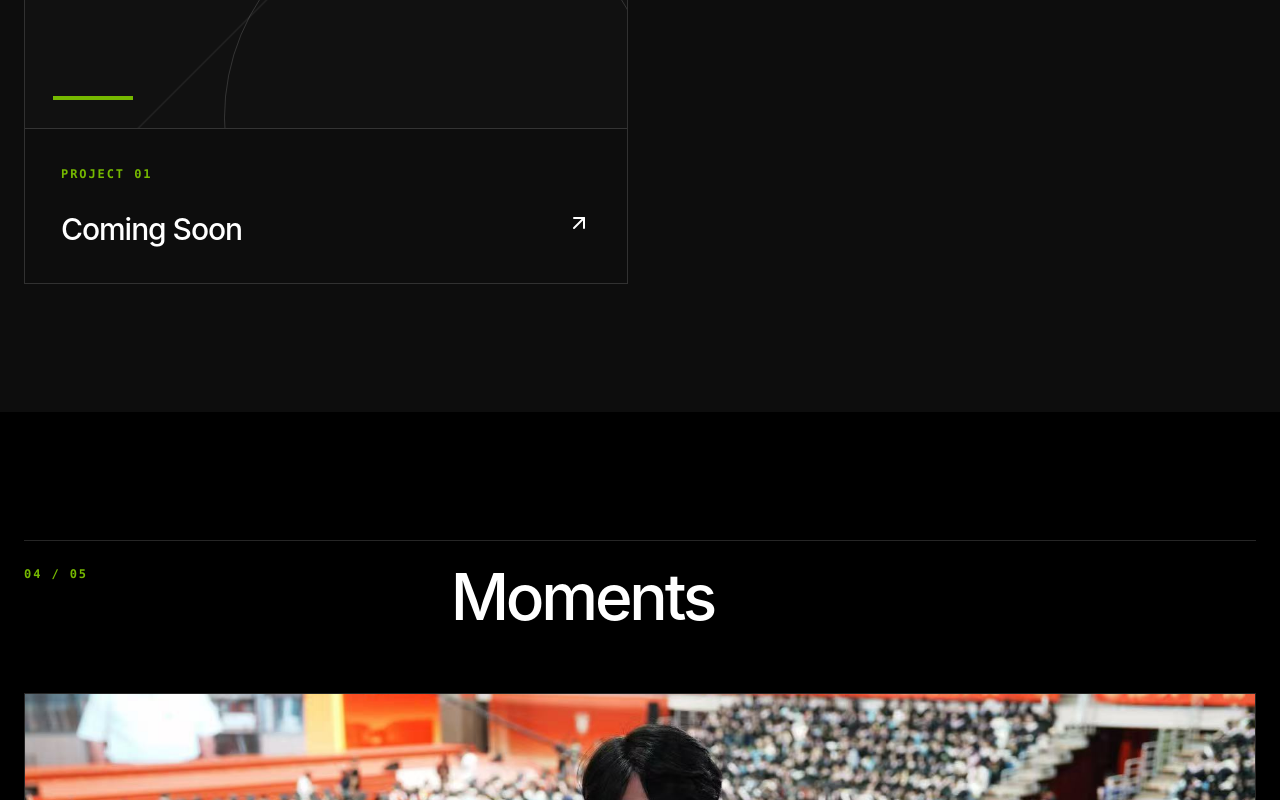
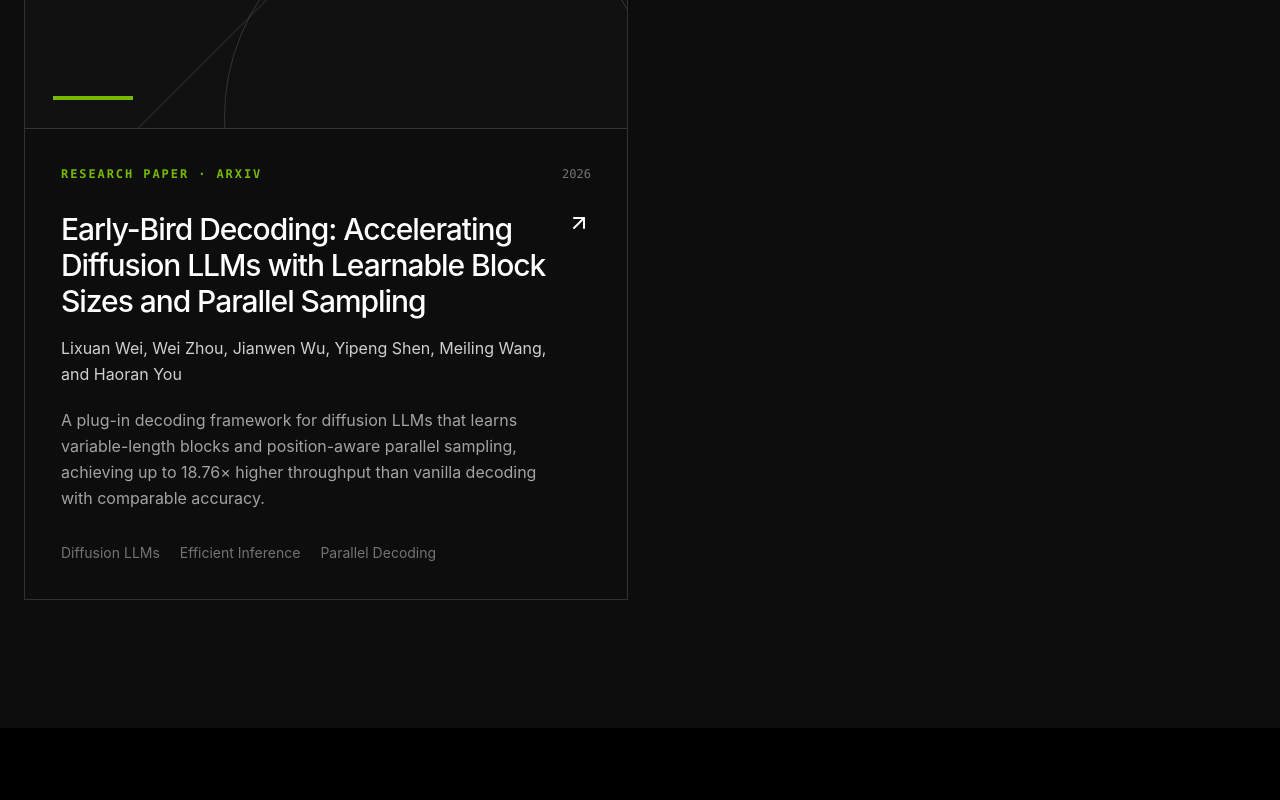
Before and after one commit to JianwenWuu/JianwenWuu.github.io, a Next.js app: page / in a window 1280 px wide. Shown: the part 3161-3961 px from the top of the page. Built offline with nearby package versions, Linux system fonts and the light colour scheme.

Commit message:
Add Early-Bird Decoding paper to projects

```diff
--- a/components/ProjectCard.tsx
+++ b/components/ProjectCard.tsx
@@ -22,7 +22,7 @@ export function ProjectCard({ project }: { project: ProjectItem }) {
             <div className="absolute inset-0 bg-[linear-gradient(135deg,transparent_0%,transparent_49.8%,#242424_50%,transparent_50.2%,transparent_100%)]" />
             <div className="absolute -bottom-[55%] -right-[5%] aspect-square w-[72%] rounded-full border border-white/15 transition-transform duration-500 group-hover:scale-105" />
             <div className="absolute left-7 top-7 font-mono text-xs tracking-[0.16em] text-[#737373]">
-              RESEARCH / PLACEHOLDER
+              {project.paperUrl ? 'RESEARCH / PAPER' : 'RESEARCH / PLACEHOLDER'}
             </div>
             <div className="absolute bottom-7 left-7 h-1 w-20 bg-[#76b900]" />
           </div>
@@ -40,8 +40,13 @@ export function ProjectCard({ project }: { project: ProjectItem }) {
             <h3 className="text-2xl font-medium tracking-[-0.035em] transition-colors group-hover:text-[#76b900] md:text-3xl">
               {project.title}
             </h3>
+            {project.authors && (
+              <p className="mt-4 leading-relaxed text-white/80">
+                {project.authors}
+              </p>
+            )}
             {project.description && (
-              <p className="mt-4 max-w-lg leading-relaxed text-[#a3a3a3]">
+              <p className="mt-5 max-w-lg leading-relaxed text-[#a3a3a3]">
                 {project.description}
               </p>
             )}
--- a/data/projects.ts
+++ b/data/projects.ts
@@ -1,6 +1,7 @@
 export type ProjectItem = {
   title: string;
   subtitle: string;
+  authors?: string;
   description?: string;
   image?: string;
   tags: string[];
@@ -11,13 +12,18 @@ export type ProjectItem = {
   featured: boolean;
 };
 
-// TODO: Replace placeholder entries with published and ongoing projects.
 export const projects: ProjectItem[] = [
   {
-    title: 'Coming Soon',
-    subtitle: 'Project 01',
-    tags: [],
-    year: '',
+    title:
+      'Early-Bird Decoding: Accelerating Diffusion LLMs with Learnable Block Sizes and Parallel Sampling',
+    subtitle: 'Research Paper · arXiv',
+    authors:
+      'Lixuan Wei, Wei Zhou, Jianwen Wu, Yipeng Shen, Meiling Wang, and Haoran You',
+    description:
+      'A plug-in decoding framework for diffusion LLMs that learns variable-length blocks and position-aware parallel sampling, achieving up to 18.76× higher throughput than vanilla decoding with comparable accuracy.',
+    tags: ['Diffusion LLMs', 'Efficient Inference', 'Parallel Decoding'],
+    year: '2026',
+    paperUrl: 'https://arxiv.org/abs/2609.16450',
     featured: true,
   },
 ];
```
